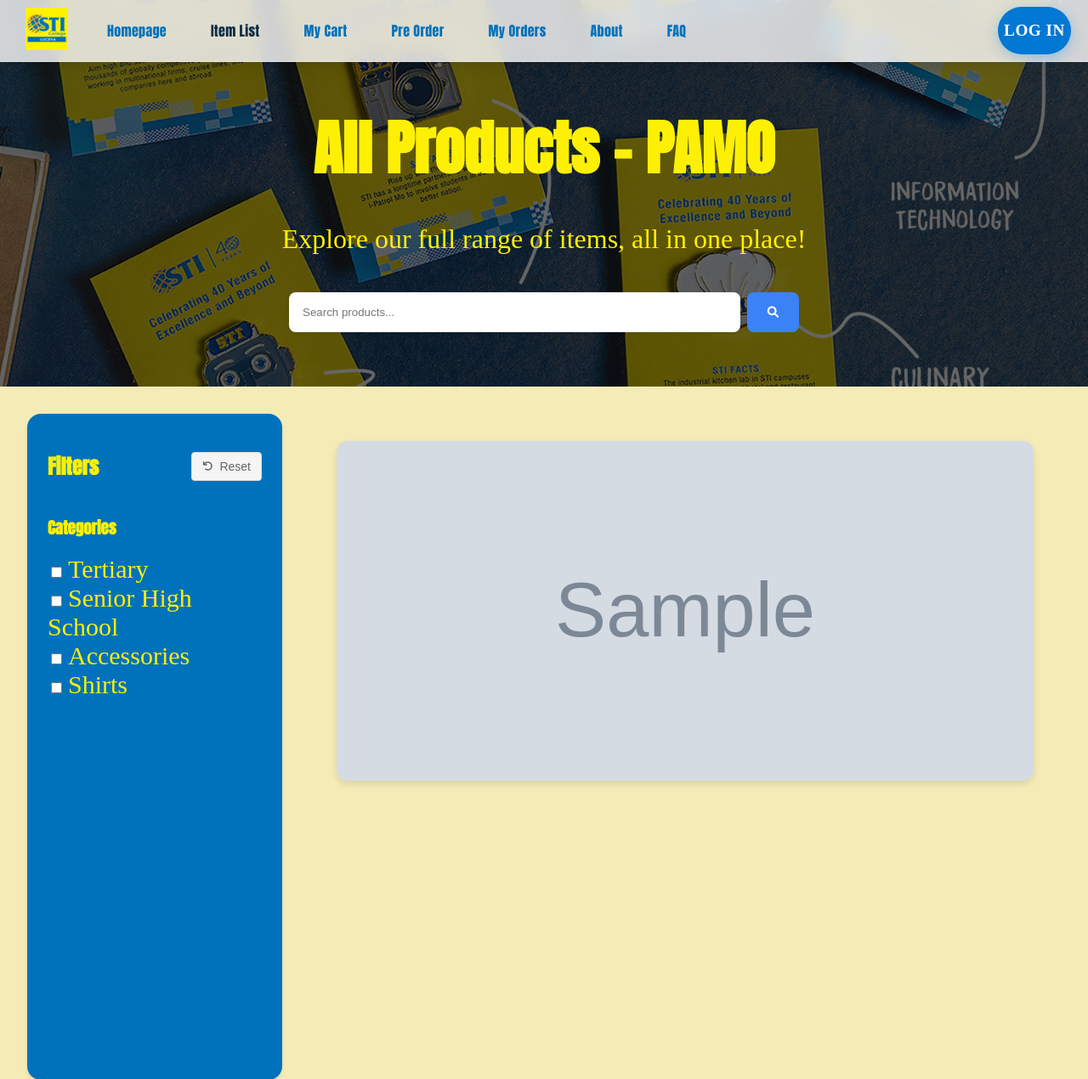
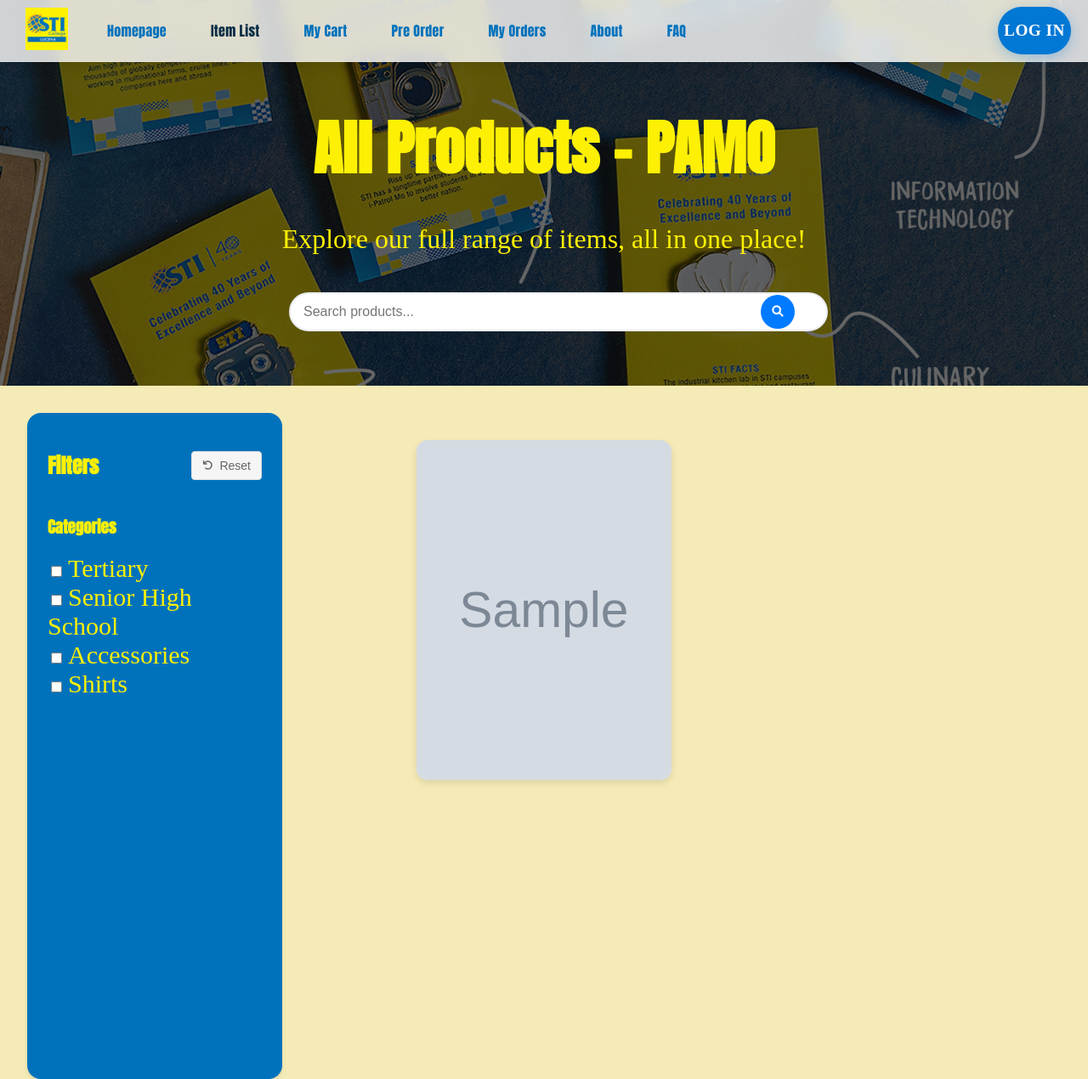
Before and after one commit to Dobee33/Proware, a PHP site: page /Pages/ProItemList.php in a window 1280 px wide. Shown: the top 1270 px of the page at 85% size. Run offline with PHP 8.4, Linux system fonts and the light colour scheme; tables that the repository leaves empty or names only in its code hold one stand-in row (values such as "Sample post"); grey boxes marked "Sample" are stand-in pictures; some web fonts are replaced.

Commit message:
Search bar is now working in ProItemList.php page

```diff
--- a/CSS/ProItemList.css
+++ b/CSS/ProItemList.css
@@ -49,28 +49,46 @@
 }
 
 .search-container {
+  position: relative;
   max-width: 600px;
-  margin: 2rem auto 0;
-  display: flex;
-  gap: 0.5rem;
+  margin: 0 auto;
 }
 
 .search-container input {
-  flex: 1;
-  padding: 1rem;
-  border-radius: 0.5rem;
-  border: none;
-  box-shadow: var(--shadow-sm);
+  width: 100%;
+  padding: 12px 15px;
+  border: 2px solid #e9ecef;
+  border-radius: 30px;
+  font-size: 16px;
+  transition: all 0.3s ease;
+}
+
+.search-container input:focus {
+  outline: none;
+  border-color: #007bff;
+  box-shadow: 0 0 0 3px rgba(0, 123, 255, 0.25);
 }
 
 .search-btn {
-  padding: 0 1.5rem;
-  background: var(--accent-color);
+  position: absolute;
+  right: 5px;
+  top: 50%;
+  transform: translateY(-50%);
+  background: #007bff;
   color: white;
   border: none;
-  border-radius: 0.5rem;
+  border-radius: 50%;
+  width: 40px;
+  height: 40px;
+  display: flex;
+  align-items: center;
+  justify-content: center;
   cursor: pointer;
-  transition: all 0.3s ease;
+  transition: background-color 0.3s ease;
+}
+
+.search-btn:hover {
+  background: #0056b3;
 }
 
 /* Sidebar Styles */
@@ -148,16 +166,17 @@
 
 .products-grid {
   display: grid;
-  grid-template-columns: repeat(auto-fit, minmax(280px, 1fr));
+  grid-template-columns: repeat(auto-fill, minmax(300px, 300px));
   gap: 2rem;
   padding: 2rem;
+  justify-content: center;
 }
 
 /* Product Card */
 .product-container {
   border-radius: 13px;
   position: relative;
-  width: 100%;
+  width: 300px;
   height: 400px;
   background-size: cover;
   background-position: center;
@@ -168,8 +187,13 @@
   overflow: hidden;
 }
 
-.product-container:hover {
-  transform: translateY(-5px);
+.product-container img {
+  width: 100%;
+  height: 100%;
+  object-fit: cover;
+  position: absolute;
+  top: 0;
+  left: 0;
 }
 
 .product-overlay {
--- a/Pages/ProItemList.php
+++ b/Pages/ProItemList.php
@@ -137,7 +137,9 @@
                         ];
                     }
                 }
+                ?>
 
+                <?php
                 foreach ($products as $baseItemCode => $product):
                     $availableSizes = $product['sizes'];
                     $prices = $product['prices'];
@@ -183,6 +185,13 @@
                         </div>
                     </div>
                 <?php endforeach; ?>
+
+                <!-- No results message -->
+                <div id="no-results-message" class="no-results-message" style="display: none;">
+                    <i class="fas fa-search"></i>
+                    <h3>No products found</h3>
+                    <p>Try adjusting your search terms or filters</p>
+                </div>
             </div>
         </main>
     </div>
```
Also changed, not shown: other parts of CSS/ProItemList.css (+32 -0 lines), Javascript/ProItemList.js (+42 -1 lines).
